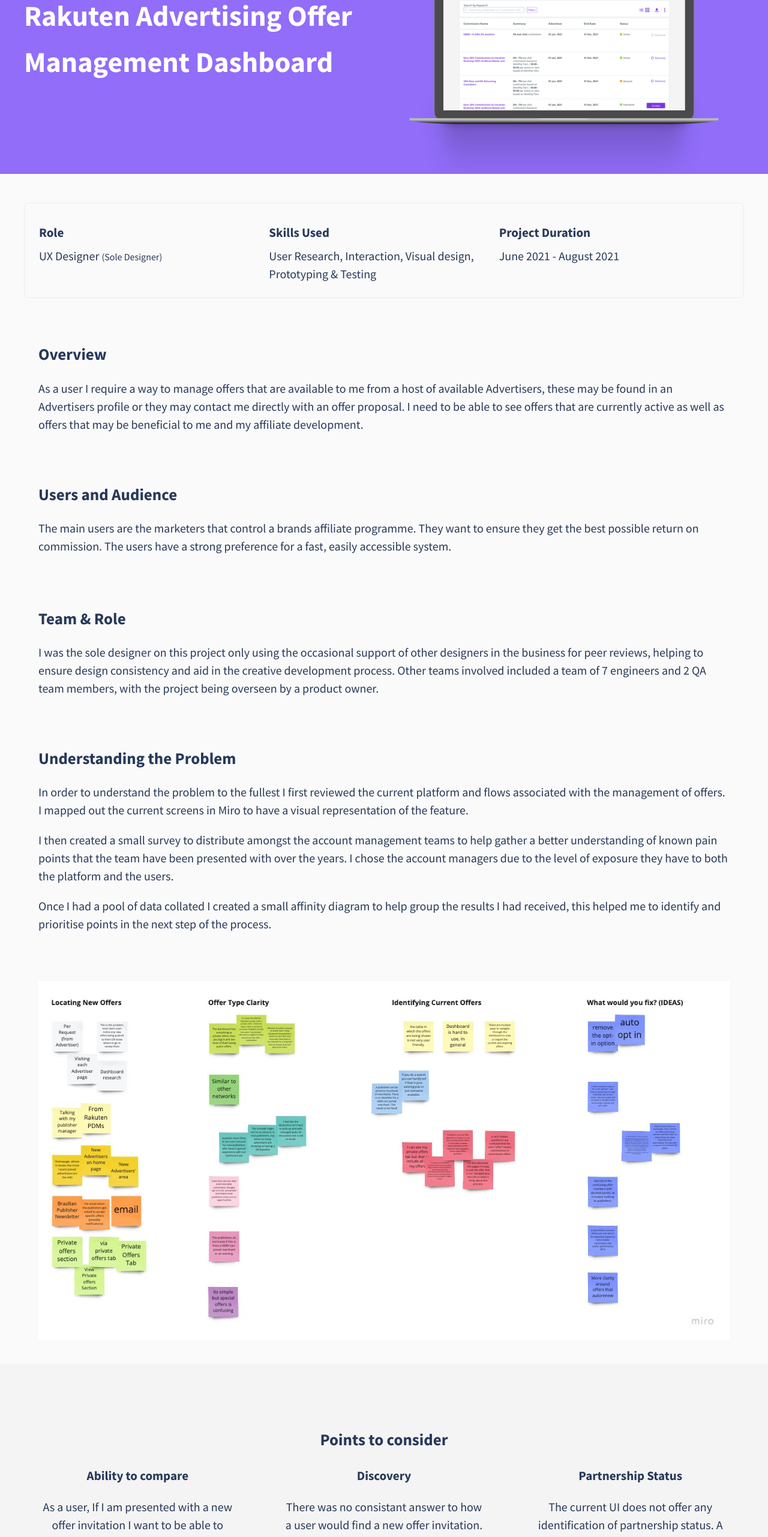
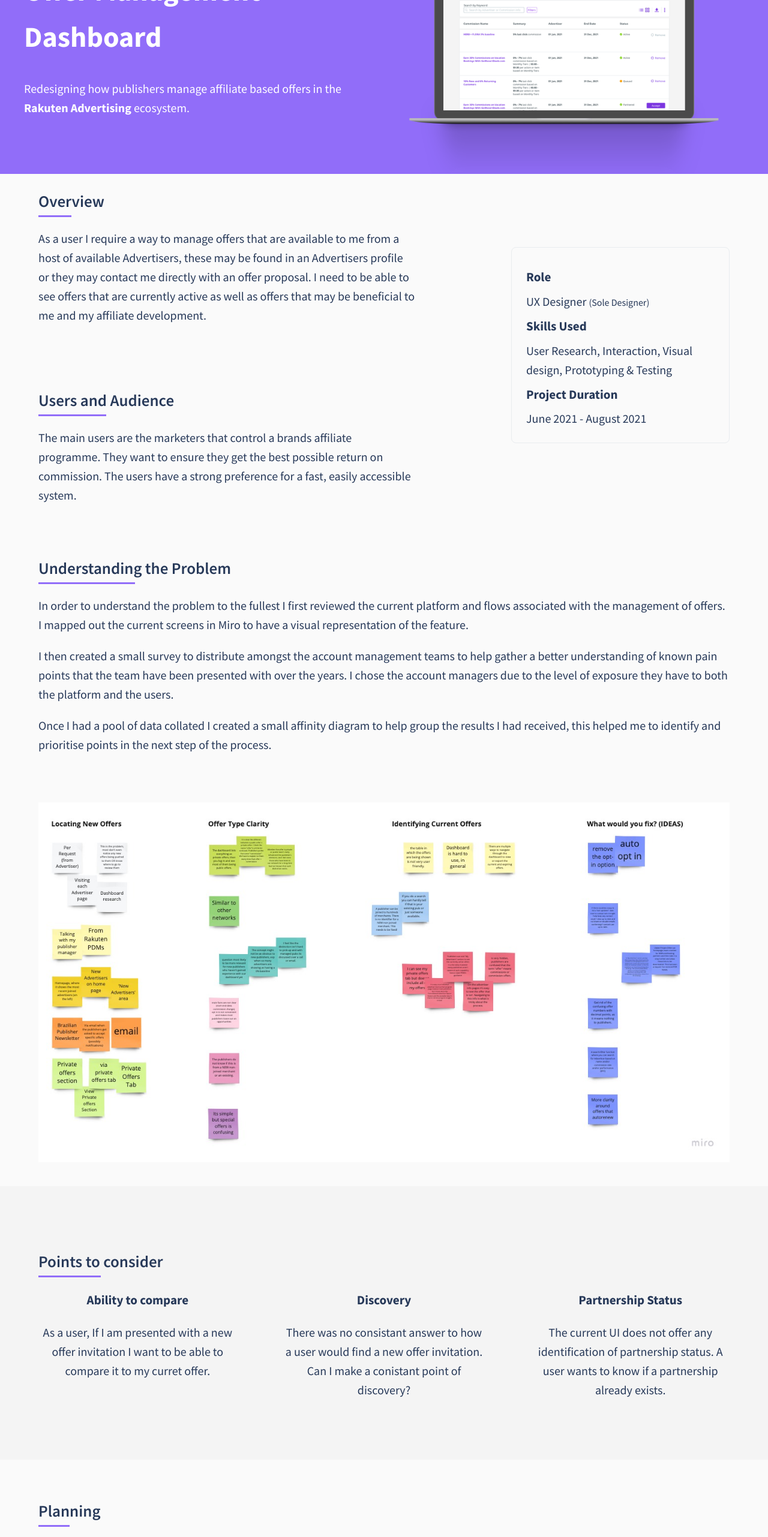
Before and after one commit to tomatronic/portfolio, a Next.js app: page /work/offer-management in a window 1280 px wide. Shown: the part 234-2797 px from the top of the page at 60% size. Built offline with nearby package versions, Linux system fonts and the light colour scheme.

Commit message:
Small Tweaks - Friday Morning

```diff
--- a/pages/work/css/caseStudy.module.css
+++ b/pages/work/css/caseStudy.module.css
@@ -122,15 +122,10 @@
     }
 
     .role {
-        display: flex;
         border: 1px solid #e9ecef;
         border-radius: 8px;
         padding: 24px;
         margin: 48px 0;
-    }
-
-    .role > * {
-        flex: 1;
     }
 
     .role h3 {
--- a/pages/work/offer-management.js
+++ b/pages/work/offer-management.js
@@ -11,8 +11,8 @@
                 <div className="mainContainer">
                     <div className={styles.csIntroduction}>
                         <div className={styles.csIdentity}>
-                            <h1>Rakuten Advertising Offer Management Dashboard</h1>
-
+                            <h1>Offer Management Dashboard</h1>
+                            <p>Redesigning how publishers manage affiliate based offers in the <b>Rakuten Advertising</b> ecosystem.</p>
                         </div>
                         <div className={styles.csIntroImage}>
                             <img src="/topBanner.png" layout="fill" className={styles.image} />
@@ -21,7 +21,15 @@
                 </div>
             </div>
             <div className="mainContainer">
-            <div className={styles.role}>
+
+                <div className={styles.csOverview}>
+                    <div className={styles.overview}>
+                        <h2 className="underline">Overview</h2>
+                        <p className={styles.pSpacerBottom}>As a user I require a way to manage offers that are available to me from a host of available Advertisers, these may be found in an Advertisers profile or they may contact me directly with an offer proposal. I need to be able to see offers that are currently active as well as offers that may be beneficial to me and my affiliate development.</p>
+                        <h2 className="underline">Users and Audience</h2>
+                    <p>The main users are the marketers that control a brands affiliate programme. They want to ensure they get the best possible return on commission. The users have a strong preference for a fast, easily accessible system.</p>
+                    </div>
+                    <div className={styles.role}>
                                 <div>
                                     <h3>Role</h3>
                                     <p>UX Designer <span className={styles.tags}>(Sole Designer)</span></p>
@@ -35,31 +43,23 @@
                                     <p>June 2021 - August 2021</p>
                                 </div>
                             </div>
-                <div className={styles.csOverview}>
-                    <div className={styles.overview}>
-                        <h2>Overview</h2>
-                        <p className={styles.pSpacerBottom}>As a user I require a way to manage offers that are available to me from a host of available Advertisers, these may be found in an Advertisers profile or they may contact me directly with an offer proposal. I need to be able to see offers that are currently active as well as offers that may be beneficial to me and my affiliate development.</p>
-                        <h2>Users and Audience</h2>
-                    <p>The main users are the marketers that control a brands affiliate programme. They want to ensure they get the best possible return on commission. The users have a strong preference for a fast, easily accessible system.</p>
-                    </div>
+                </div>
+            </div>
 
-                </div>
+                <div className="mainContainer">
                 <div className={styles.section}>
-
-
-                    <h2>Team &amp; Role</h2>
-                    <p className={styles.pSpacerBottom}>I was the sole designer on this project only using the occasional support of other designers in the business for peer reviews, helping to ensure design consistency and aid in the creative development process. Other teams involved included a team of 7 engineers and 2 QA team members, with the project being overseen by a product owner.</p>
-                    <h2>Understanding the Problem</h2>
+                    <h2 className="underline">Understanding the Problem</h2>
                     <p>In order to understand the problem to the fullest I first reviewed the current platform and flows associated with the management of offers. I mapped out the current screens in Miro to have a visual representation of the feature.</p>
                     <p>I then created a small survey to distribute amongst the account management teams to help gather a better understanding of known pain points that the team have been presented with over the years. I chose the account managers due to the level of exposure they have to both the platform and the users.</p>
                 <p className={styles.pSpacerBottom}>Once I had a pool of data collated I created a small affinity diagram to help group the results I had received, this helped me to identify and prioritise points in the next step of the process.</p>
                 <Image src="/affinitymap.jpg" layout="responsive" width="1386" height="721" alt="The affinity map was created to help understand the results from the completed user surveys" />
                 </div>
                 </div>
+
                 <div className={styles.bgSection}>
                     <div className="mainContainer">
                         <div className={styles.section}>
-                            <h2><center>Points to consider</center></h2>
+                            <h2 className="underline"><center>Points to consider</center></h2>
                             <div className={styles.insights}>
                                 <div className={styles.key}>
                                     <h3>Ability to compare</h3>
@@ -79,19 +79,19 @@
                 </div>
                 <div className="mainContainer">
                 <div className={styles.section}>
-                <h2>Planning</h2>
+                <h2 className="underline">Planning</h2>
                 <p className={styles.pSpacerBottom}>With my new knowledge I could start planning my next steps. I begun with creating a simple flowchart to illustrate the possible routes a user would take in order to accept a new offer request. I ensured to liaise with several members of user facing teams to make sure nothing was missed out and that flows made sense.</p>
                 <Image src="/flowchart.png" layout="responsive" width="1116" height="766" alt="Simple flowchart of a proposed solution" />
                 <p className={`${styles.pSpacerBottom} , ${styles.pSpacerTop}`}>Once happy with the flow I opened my notepad and began sketching some initial ideas. At this stage I scribble a lot of ideas down both illustrated and in note form, it can look like a mess but I find it helps to get all my ideas on paper. This also allows me to quickly eliminate ideas or come back to ideas at a later date if needed. As I develop an idea I start to sketch it into something of higher quality to allow me to easily translate it to a digital wireframe when the time comes.</p>
                 <Image src="/sketches.png" layout="responsive" width="1116" height="766" alt="Initial sketches and ideas - A bit messy but helps me gather thoughts" />
-                <h2>Design development</h2>
+                <h2 className="underline">Design development</h2>
                 <p className={styles.pSpacerBottom}>In order to validate my ideas I proceeded to complete a round of simple user testing. Rather than exposing my test candidates to my crude sketches I went ahead and created simple wireframes within sketch that I could share and gather some initial feedback. I used to Zoom to conduct interviews with the candidates and get them to complete a set of simple tasks. This first round of testing allowed me to identify that the users were wanting a dedicated landing page for offer invitations alongside the proposed notification based system.</p>
                 <Image src="/digitalwireframe.png" layout="responsive" width="1116" height="766" alt="Simple flowchart of a proposed solution" />
                 <p className={`${styles.pSpacerBottom} , ${styles.pSpacerTop}`}>I continued to slowly increase the complexity of my mocks, allowing the user to gain more understanding of the goal driven outcome. Once the mockups reach a certain point I began mapping them into a map of hotspots within sketch to allow the creation of a interactive prototype. This prototype creates a more linear flow but enables a test candidate to become much more immersed in the test and provide much more beneficial feedback.</p>
                 <Image src="/prototypemap.png" layout="responsive" width="1403" height="931" alt="An example of the complex web of interactions created to allow for testing of the prototype" />
-                <h2 className={styles.pSpacerTop}>Iteration</h2>
+                <h2 className={`${styles.pSpacerTop} , ${['underline']}`}>Iteration</h2>
                 <p className={styles.pSpacerBottom}>After performing a number of protoype testing sessions I came to the conclusion a couple of further design adjustments were required. This involved a round of iterations to ensure functionality was highlighted in a relevant way and that offers were made easier to compare with existing options.</p>
-                <h2>How did it go?</h2>
+                <h2 className="underline">How did it go?</h2>
                 <p>Since the updated offer management flow and UI has been implemented we have seen a reduction in the amount of support tickets raised, and account managers have reported less queries based around offer management. The account management have said that this reduction in queries has led to them having more time to focus on the users needs and build better relationships with them.</p>
                 <p className={styles.pSpacerBottom}>The product has only been released recently so I will continue to monitor usage through the FullStory application, allowing me to perform iterative design amends to ensure a continual progression to the applications development.</p>
             </div>
--- a/styles.css
+++ b/styles.css
@@ -33,7 +33,7 @@
 
 p {
    font-size: 20px;
-   line-height: 1.5;
+   line-height: 1.6;
 }
 
 ul {
```
